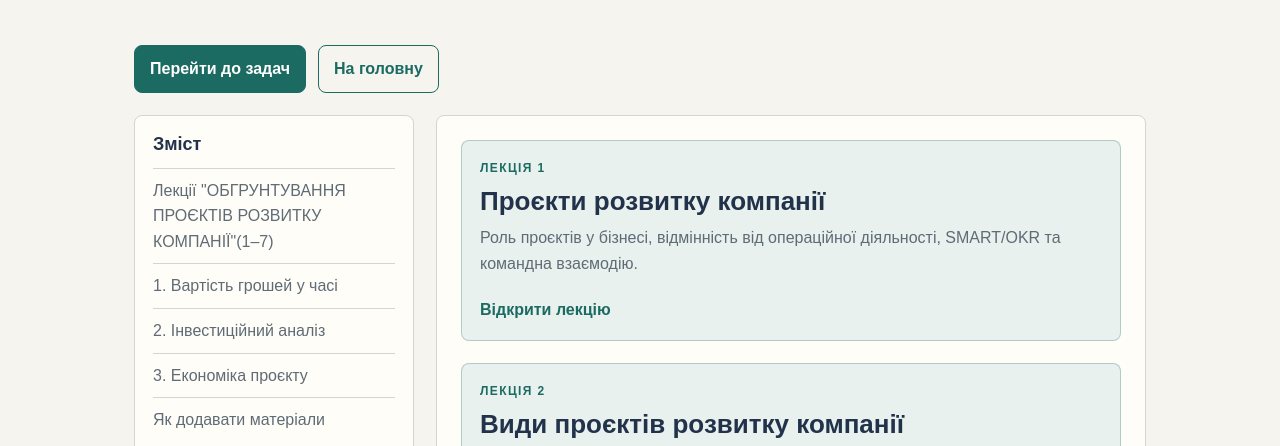
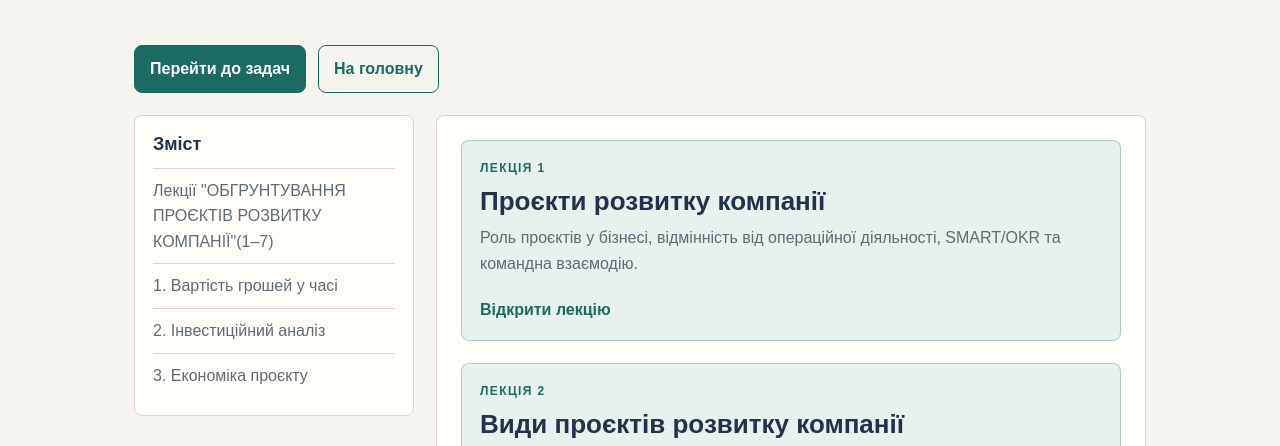
Before and after one commit to serge47-cyber/econ-calc, a website: page materials.html in a window 1280 px wide. Shown: the part 337-783 px from the top of the page. Drawn offline with Linux system fonts and the light colour scheme.

Commit message:
чиста версія: приховано технічні коментарі та оновлено футер

```diff
--- a/materials.html
+++ b/materials.html
@@ -103,7 +103,7 @@ li{margin:6px 0}
         <a href="#topic-1">1. Вартість грошей у часі</a>
         <a href="#topic-2">2. Інвестиційний аналіз</a>
         <a href="#topic-3">3. Економіка проєкту</a>
-        <a href="#add">Як додавати матеріали</a>
+        <!-- <a href="#add">Як додавати матеріали</a> -->
       </aside>
 
       <div class="main-block">
@@ -184,10 +184,12 @@ li{margin:6px 0}
           <p>Матеріали про кошторис, собівартість, прибуток та ризики реалізації проєктів.</p>
         </article>
 
+      <!--
         <div class="placeholder" id="add">
           <strong>Місце для розвитку</strong>
           Сюди можна додавати нові теми за такою ж структурою.
         </div>
+      -->
       </div>
     </div>
   </section>
```
